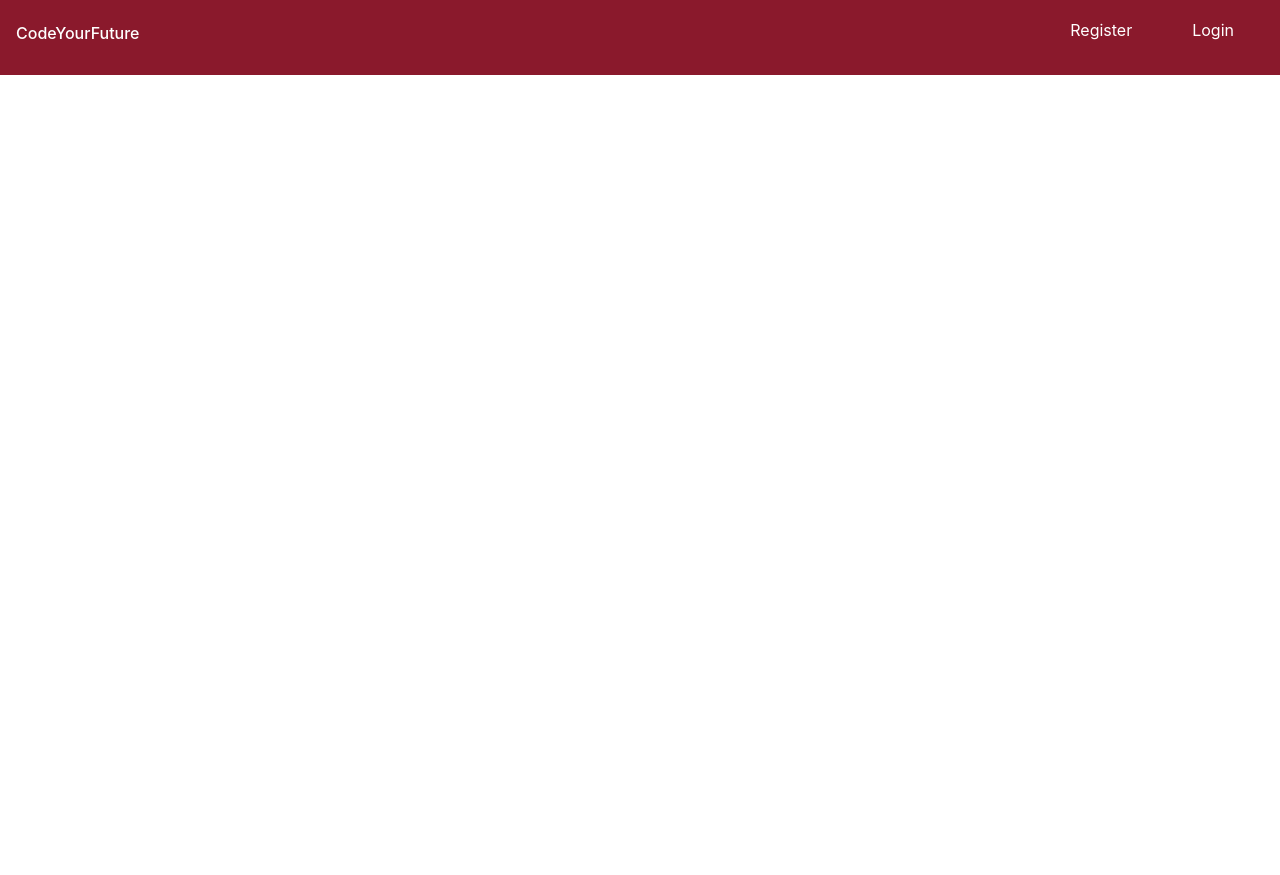
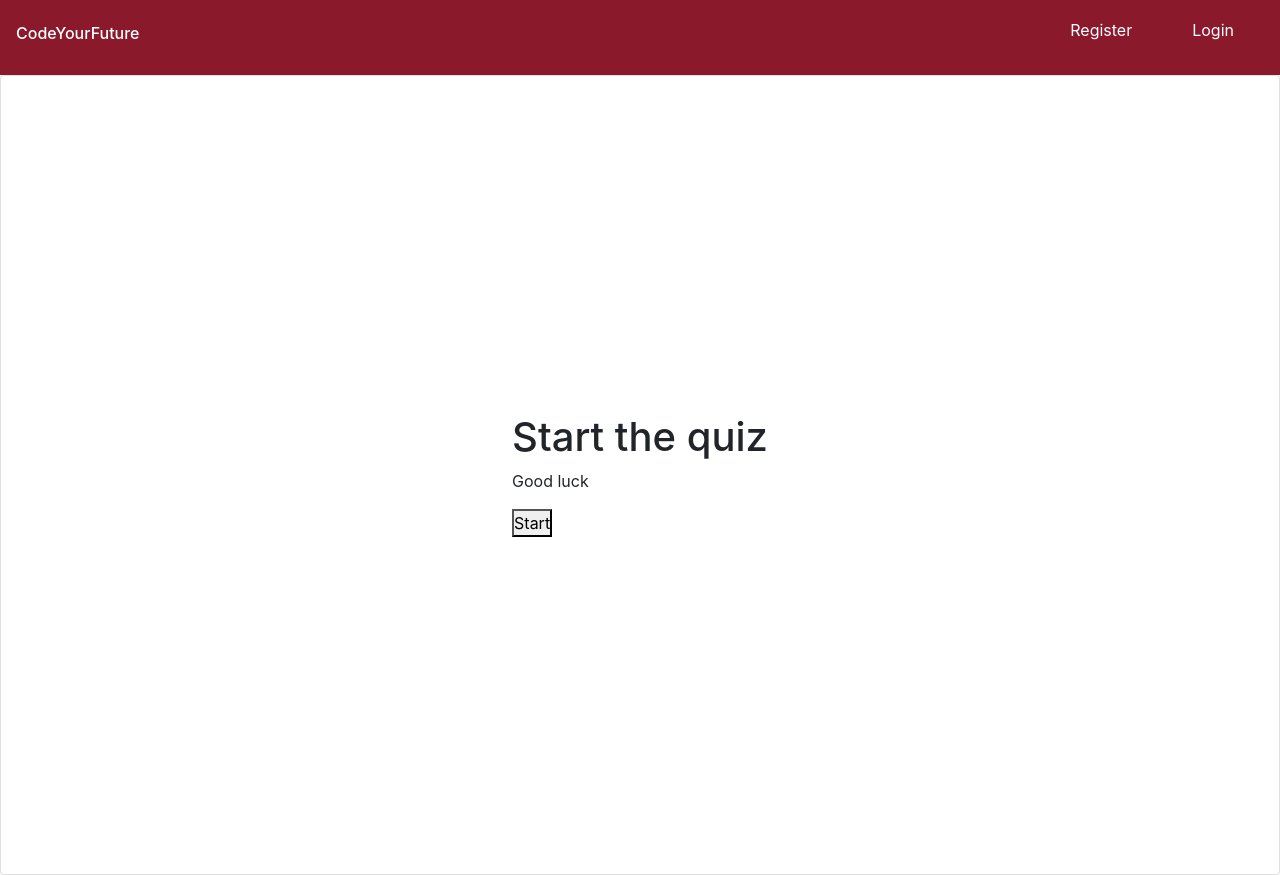
Before and after one commit to Fatimohkuforiji1/modest-buffalo-quizz, a React (Create React App) app in the folder client/: page /start in a window 1280 px wide. Before the commit the page ends 800 px from the top, so only its background shows below. Built offline with nearby package versions, Linux system fonts and the light colour scheme.

Commit message:
created a welcome page for the quiz

```diff
--- a/client/src/App.js
+++ b/client/src/App.js
@@ -1,16 +1,18 @@
 import React, { useContext } from "react";
+import Start from "./Component/Start";
 import { AuthContext } from "./Context/AuthContext";
 import { Route, Switch } from "react-router-dom";
 // import AllRegisterFiles from "./Component/AllRegisterFiles";
 import About from "./pages/About";
 import Home from "./pages/Home";
 // import Register from "./Component/Register"
-import Login from "./Component/Login"
+import LoginForm from "./Component/LoginForm"
 import Layout from "./Component/Layout";
 import TeacherRegistrationForm from "./Component/TeacherRegistrationForm";
 import StudentRegistrationForm from "./Component/StudentRegistrationForm";
 // import TeacherDashboard from "./Component/TeacherDashboard";
 import StudentDashboard from "./Component/StudentDashboard";
+import QuizData from "./QuizComponent/QuizData";
 
 
 
@@ -20,7 +22,7 @@ const App = () => {
 return (
   <Switch>
     <Layout>
-     {isAuthenticated ? (
+      {isAuthenticated ? (
         <>
           <Route path="/protected" exact>
             <Home />
@@ -37,22 +39,29 @@ return (
           </Route> */}
 
           <Route path="/login">
-            <Login />
+            <LoginForm />
           </Route>
 
           <Route path="/" exact>
             <Home />
           </Route>
-            <Route path="/register/teacher">
+          <Route path="/register/teacher">
             <TeacherRegistrationForm />
           </Route>
 
           <Route path="/register/student">
             <StudentRegistrationForm />
-            </Route>
+          </Route>
 
           <Route path="/dashboard/student">
             <StudentDashboard />
+          </Route>
+
+          <Route path="/quizDetails">
+            <QuizData />
+          </Route>
+          <Route path="/start">
+            <Start/>
           </Route>
         </>
       )}
--- /dev/null
+++ b/client/src/Component/Start.js
@@ -0,0 +1,30 @@
+import React from 'react'
+import "../Start.css"
+
+const Start = ({onQuizStart}) => {
+    return (
+        <div className="card App">
+            <div className="card-content">
+                <div className="content">
+                    <h1> Start the quiz</h1>
+                    <p> Good luck</p>
+                    <button className="button is-info is-medium" onClick={onQuizStart}>Start</button>
+
+                </div>
+
+            </div>
+
+
+        </div>
+    )
+}
+// client / src / App.js;
+// modified: client / src / Component / allRegisterFiles.js;
+// deleted: client / src / Component / login.js;
+// deleted: client / src / QuizComponent / questionMultipleChoice.js;
+// deleted: client / src / QuizComponent / quiz.js;
+// modified: client / src / index.js;
+// modified: package - lock.json;
+// modified: server / api.js;
+
+export default Start;
--- /dev/null
+++ b/client/src/Start.css
@@ -0,0 +1,34 @@
+html,
+body,
+#root {
+  height: 100%;
+}
+
+.App {
+  display: flex;
+  align-items: center;
+  justify-content: center;
+  min-height: 100%;
+}
+
+.App .card {
+  max-width: 400px;
+  width: 100%;
+  text-align: center;
+}
+
+label.radio {
+  display: block;
+  text-align: left;
+  padding: 15px;
+  margin-bottom: 5px;
+  font-size: 20px;
+}
+
+label.radio+.radio {
+  margin-left: 0;
+}
+
+label.radio input {
+  margin-right: 10px;
+}
```
Also changed, not shown: client/src/Component/allRegisterFiles.js (+4 -10 lines), 1 other file (tests, documents, lock files or other folders).
